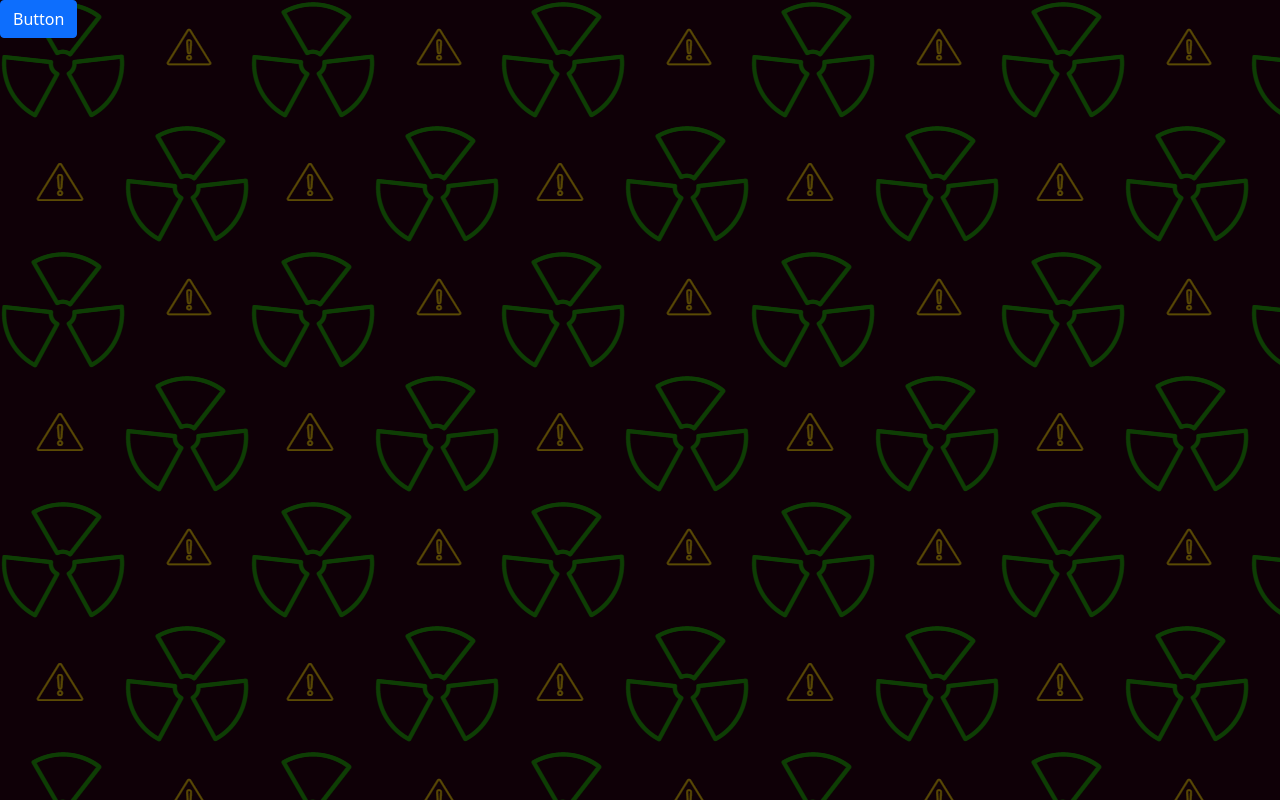
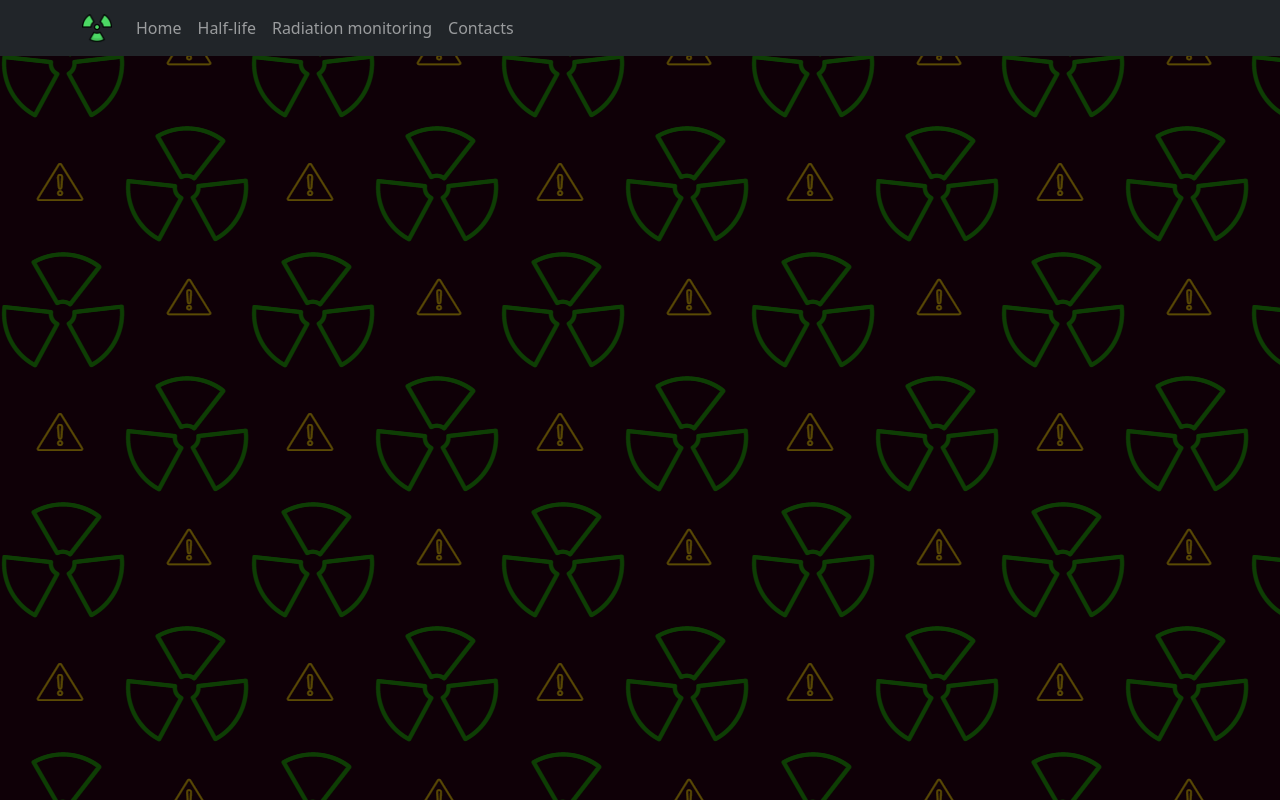
Before and after one commit to svoboda-core/Radioactivity, a React (Create React App) app: page / in a window 1280 px wide. Built offline with nearby package versions, Linux system fonts and the light colour scheme.

Commit message:
feat: add header

```diff
--- a/src/App.js
+++ b/src/App.js
@@ -2,11 +2,12 @@ import logo from './logo.svg';
 import './App.css';
 import 'bootstrap/dist/css/bootstrap.min.css';
 import { Button } from "react-bootstrap";
+import Header from './Components/Header';
 
 function App() {
 	return (
 		<div>
-			<Button variant='primary'>Button</Button>
+			<Header></Header>
 		</div>
   );
 }
--- /dev/null
+++ b/src/Components/Header.js
@@ -0,0 +1,36 @@
+import { render } from "@testing-library/react";
+import React from "react";
+import { Container, Nav, Navbar, NavbarBrand, NavLink} from "react-bootstrap";
+import NavbarCollapse from "react-bootstrap/esm/NavbarCollapse";
+import NavbarToggle from "react-bootstrap/esm/NavbarToggle";
+import logo from './logo-radiation.png';
+
+const Header = () => {
+	return (
+		<Navbar collapseOnSelect expand="md" bg="dark" variant="dark">
+			<Container>
+				<NavbarBrand href="/">
+					<img src={logo}
+						hidden="30"
+						width="30"
+						className="d-inline-block align-top"
+						alt="logo"
+					/>
+				</NavbarBrand>
+				<NavbarToggle aria-controls="responsive-navbsr-nav">
+
+				</NavbarToggle>
+				<NavbarCollapse id="responsive-navbsr-nav">
+					<Nav className="mr-auto">
+						<NavLink href="/"> Home </NavLink>
+						<NavLink href="/HalfLife"> Half-life </NavLink>
+						<NavLink href="/RadiationMonitoring"> Radiation monitoring </NavLink>
+						<NavLink href="/contacts"> Contacts </NavLink>
+					</Nav>
+				</NavbarCollapse>
+			</Container>
+		</Navbar>
+	)
+};
+
+export default Header;
```
Also changed, not shown: src/Components/logo-radiation.png (added).
